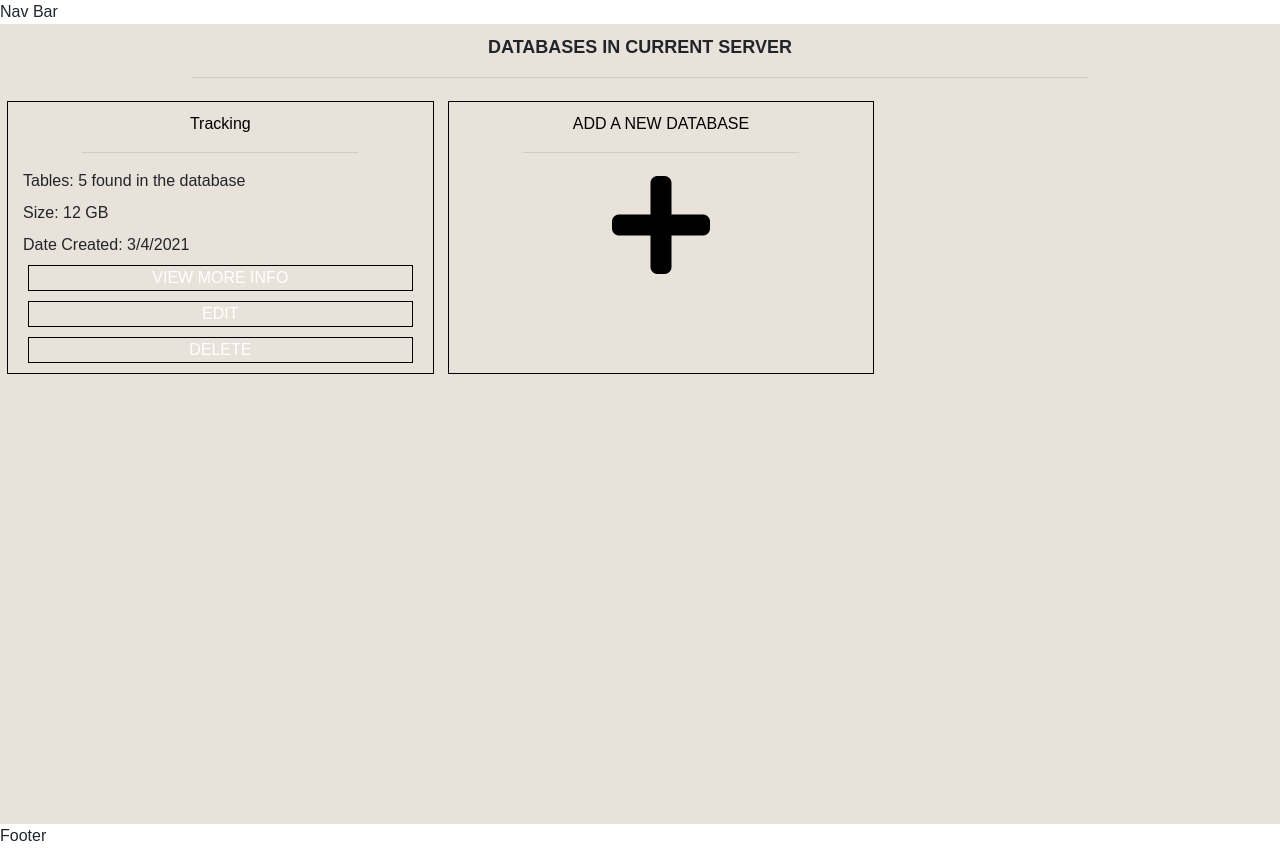
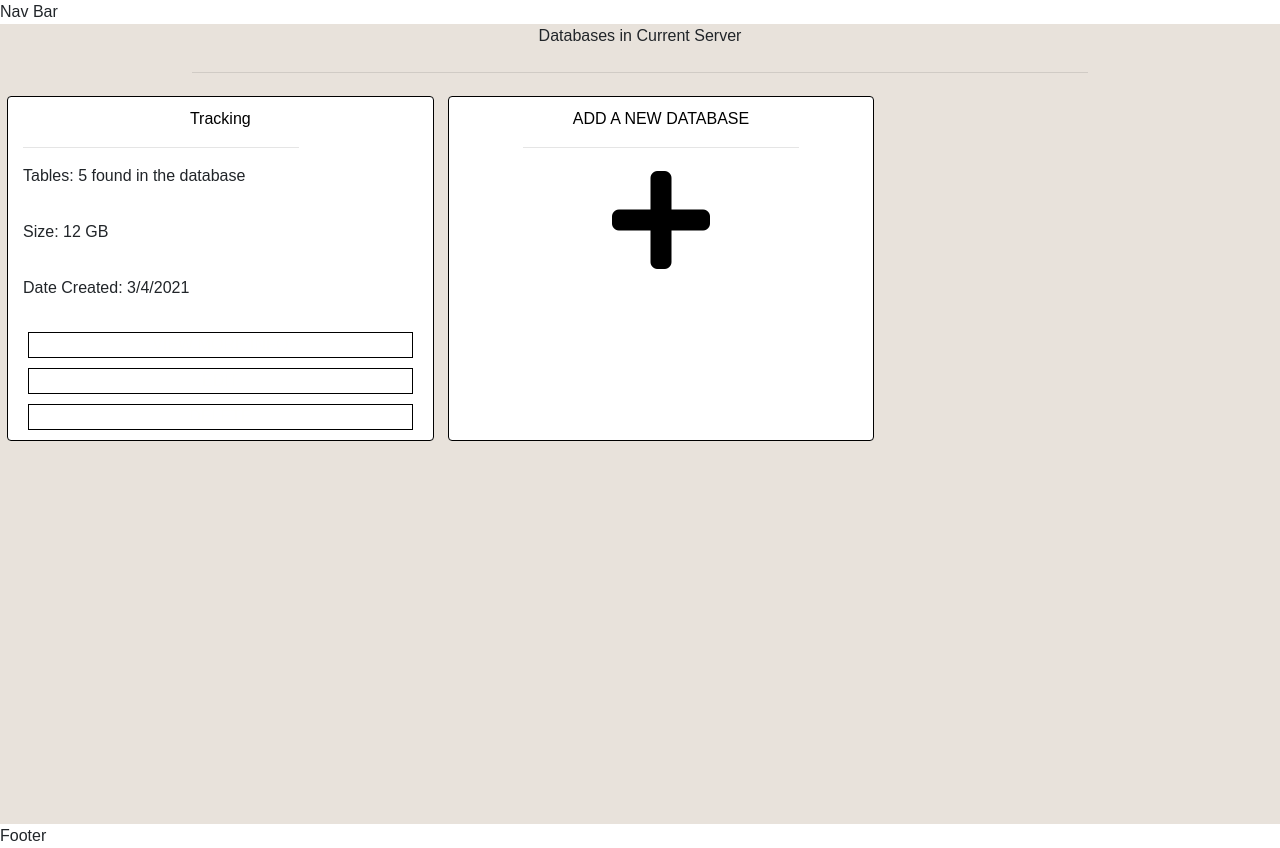
Before and after one commit to AbdulBaseetShabi/KARA, a React (Create React App) app in the folder client/: page /databases/view in a window 1280 px wide. Built offline with nearby package versions, Linux system fonts and the light colour scheme; a web font is replaced by a local one.

Commit message:
code refactor

```diff
--- a/client/src/App.css
+++ b/client/src/App.css
@@ -26,3 +26,16 @@
     text-transform: uppercase;
     color: #fffffe!important;
 }
+
+.page-label{
+    margin-top: 10px;
+    margin-bottom: 0;
+    font-size: large;
+    font-weight: bold;
+    text-transform: uppercase;
+}
+
+.card{
+    border: 1px solid black;
+    margin: 7px;
+}
--- a/client/src/routes/databases/view/databases-view.css
+++ b/client/src/routes/databases/view/databases-view.css
@@ -3,19 +3,6 @@
     height: 100%;
     background-color: #e8e2db;
     /* color: #fffffe; */
-}
-
-#db-view-label{
-    margin-top: 10px;
-    margin-bottom: 0;
-    font-size: large;
-    font-weight: bold;
-    text-transform: uppercase;
-}
-
-.db-card{
-    border: 1px solid black;
-    margin: 7px;
 }
 
 .fa-plus{
--- a/client/src/routes/databases/view/databases-view.js
+++ b/client/src/routes/databases/view/databases-view.js
@@ -21,14 +21,14 @@ class DatabasesView extends React.Component {
   render() {
     return (
       <div id="db-view-container">
-        <label className="center-label" id="db-view-label">
+        <label className="center-label db-view-label">
           Databases in Current Server
         </label>
         <hr className="header-hr" />
         <div className="row">
           {mock_data.map((db, index) => {
             return (
-              <div index={index} className="col-4 db-card">
+              <div index={index} className="col-4 card">
                 <label className="center-label db-name-label">{db.db_name}</label>
                 <hr className="header-hr" />
                 <label>Tables: {db.no_of_tables} found in the database</label>
@@ -49,7 +49,7 @@ class DatabasesView extends React.Component {
               </div>
             );
           })}
-          <div className="col-4 db-card">
+          <div className="col-4 card">
             <a href="/databases">
               <label className="center-label" id="add-new-db-label">ADD A NEW DATABASE</label>
               <hr className="header-hr" />
```
